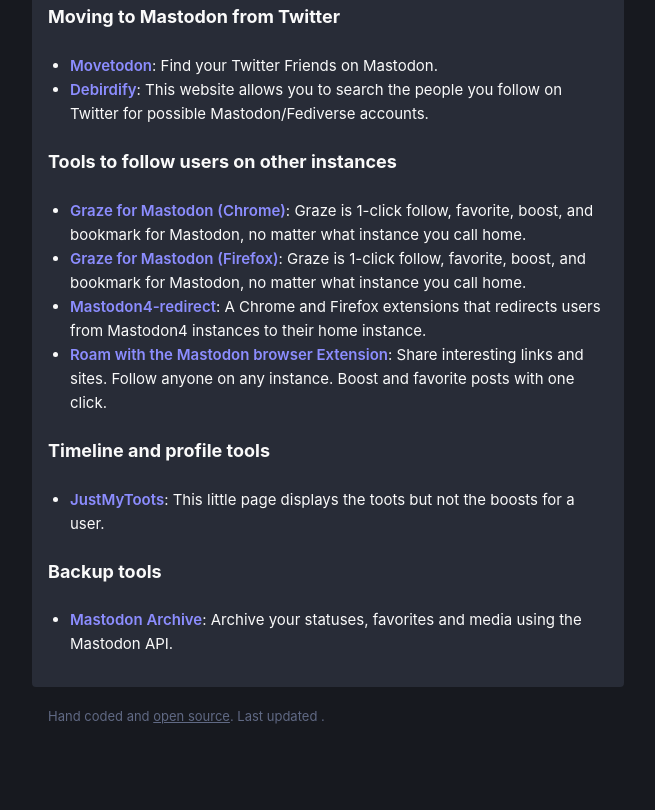
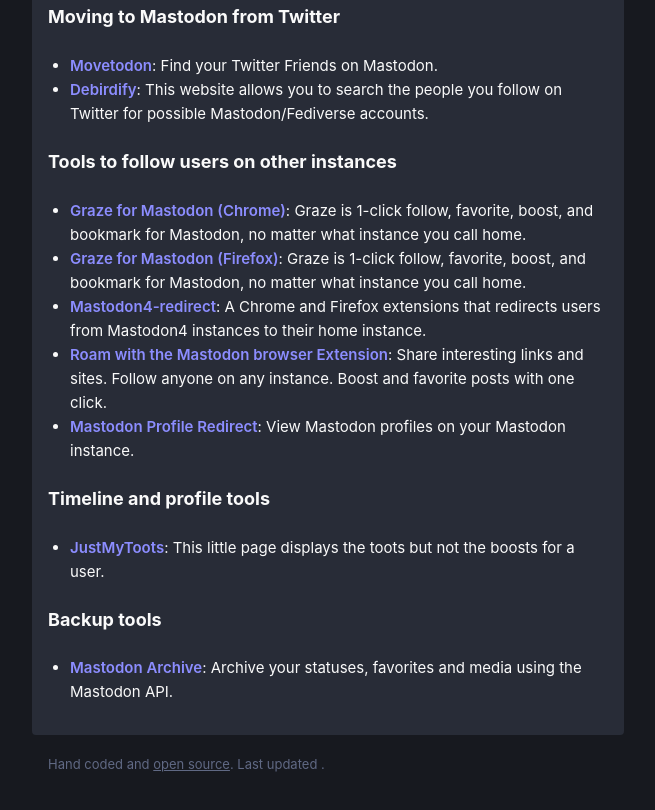
Before and after one commit to ronilaukkarinen/the-mastodon-list, a website: page index.html in a window 1280 px wide. Shown: the part 600-1410 px from the top of the page, without its empty margins (312-967 px from the left). Before the commit the page ends 1366 px from the top, so only its background shows below. Drawn offline with nearby package versions, Linux system fonts and the light colour scheme; a script that the page names is missing.

Commit message:
Add Mastodon Profile Redirect

```diff
--- a/index.html
+++ b/index.html
@@ -69,6 +69,7 @@
       <li><a href="https://addons.mozilla.org/en-US/firefox/addon/graze/">Graze for Mastodon (Firefox)</a>: Graze is 1-click follow, favorite, boost, and bookmark for Mastodon, no matter what instance you call home.</li>
       <li><a href="https://github.com/raikasdev/mastodon4-redirect">Mastodon4-redirect</a>: A Chrome and Firefox extensions that redirects users from Mastodon4 instances to their home instance.</li>
       <li><a href="https://fo.llow.social/roam">Roam with the Mastodon browser Extension</a>: Share interesting links and sites. Follow anyone on any instance. Boost and favorite posts with one click.</li>
+      <li><a href="https://github.com/bramus/mastodon-profile-redirect">Mastodon Profile Redirect</a>: View Mastodon profiles on your Mastodon instance.</li>
     </ul>
 
     <h2>Timeline and profile tools</h2>
```
